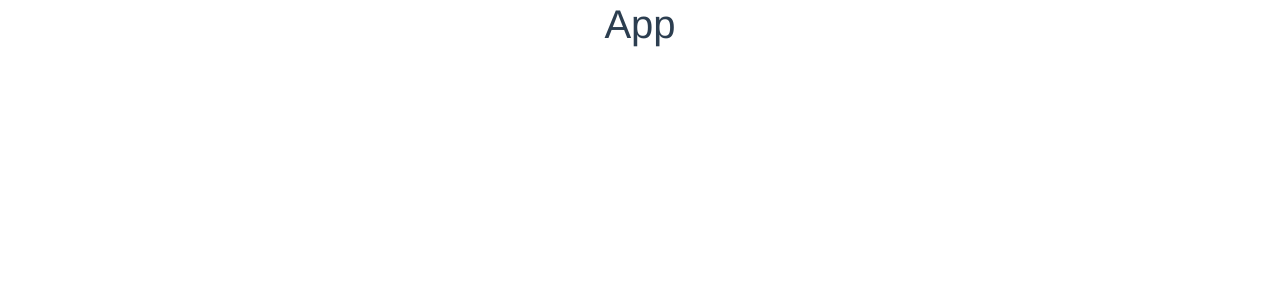
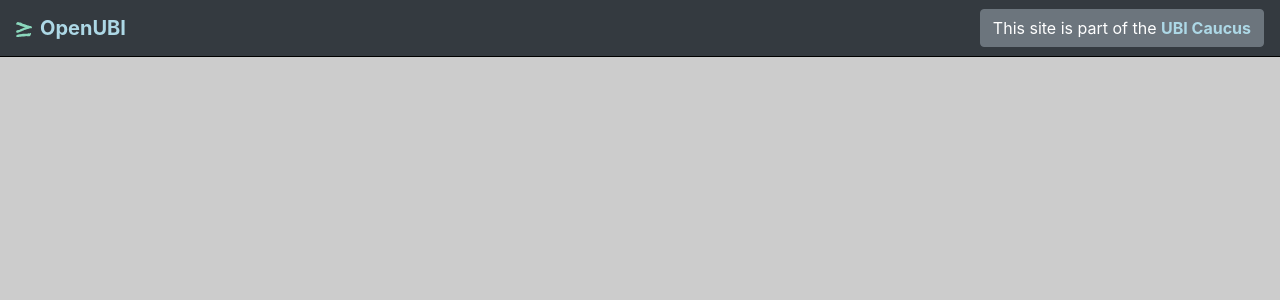
Before and after one commit to Oroul/candidate-site-builder, a Vue app: page /candidates/1 in a window 1280 px wide. Shown: the top 300 px of the page. Built offline with nearby package versions, Linux system fonts and the light colour scheme.

Commit message:
Create example candidate profile page

```diff
--- a/src/App.vue
+++ b/src/App.vue
@@ -1,6 +1,16 @@
 <template>
   <div id="app">
-    <h1>App</h1>
+    <b-navbar id="navbar" type="dark" variant="dark">
+      <b-navbar-brand>
+        <img src="./assets/icon.svg" alt="UBI Caucus Logo" />
+        <b>OpenUBI</b>
+      </b-navbar-brand>
+      <b-navbar-nav class="caucus-link ml-auto">
+        <b-button>
+          This site is part of the <b>UBI Caucus</b>
+        </b-button>
+      </b-navbar-nav>
+    </b-navbar>
     <router-view />
   </div>
 </template>
@@ -12,25 +22,26 @@ export default {
 };
 </script>
 
-<style>
+<style scoped>
 #app {
-  font-family: Avenir, Helvetica, Arial, sans-serif;
-  -webkit-font-smoothing: antialiased;
-  -moz-osx-font-smoothing: grayscale;
-  text-align: center;
-  color: #2c3e50;
+  height: 100vh;
+  background: #ccc;
 }
 
-#nav {
-  padding: 30px;
+#navbar {
+  border-bottom: 0.1em solid black;
 }
 
-#nav a {
-  font-weight: bold;
-  color: #2c3e50;
+img {
+  max-width: 1.2em;
+  padding-right: 0.4em;
 }
 
-#nav a.router-link-exact-active {
-  color: #42b983;
+.caucus-link {
+  color: white;
+}
+
+b {
+  color: lightblue;
 }
 </style>
--- a/src/components/Candidate.vue
+++ b/src/components/Candidate.vue
@@ -1,14 +1,15 @@
 <template>
-  <div>
-    <div>
+  <div id="profile">
+    <div id="candidate-details">
       <img
-        v-bind:src="'https://avatars.io/twitter/' + candidate.twitterId + '/large'"
+        id="candidate-image"
+        v-bind:src="
+          'https://avatars.io/twitter/' + candidate.twitterId + '/large'
+        "
       />
+      <h2 id="candidate-name">{{ candidate.fullName }}</h2>
     </div>
-    <div>
-      <h1>{{ candidate.fullName }}</h1>
-      <p>{{ candidate.bio }}</p>
-    </div>
+      <p id="candidate-bio">{{ candidate.bio }}</p>
   </div>
 </template>
 
@@ -18,3 +19,33 @@ export default {
   props: ["candidate"]
 };
 </script>
+
+<style scoped>
+#profile {
+  padding: 2em;
+  background: linear-gradient(180deg, #2f2e2e 10.5em, #ccc 10.6em);
+}
+
+#candidate-details {
+  width: 16.5em;
+  text-align: center;
+}
+
+#candidate-name {
+  padding-top: 0.4em;
+}
+
+#candidate-image {
+  border: 0.2em solid black;
+  border-radius: 50%;
+}
+
+#candidate-bio {
+  margin-top: 2em;
+  min-height: 8em;
+  padding: 1em;
+  background: #ddd;
+  border: 0.2em solid #fff;
+  border-radius: 0.2em;
+}
+</style>
```
Also changed, not shown: src/assets/icon.svg (added).
